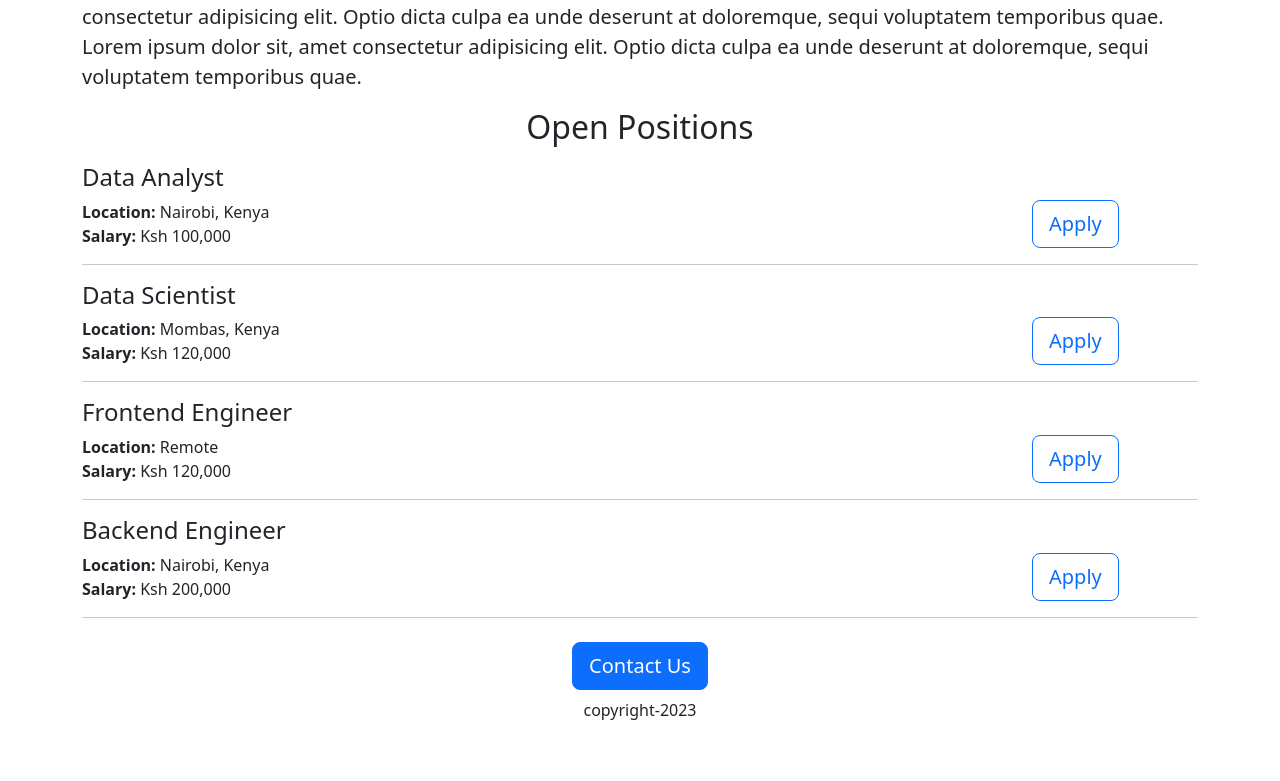
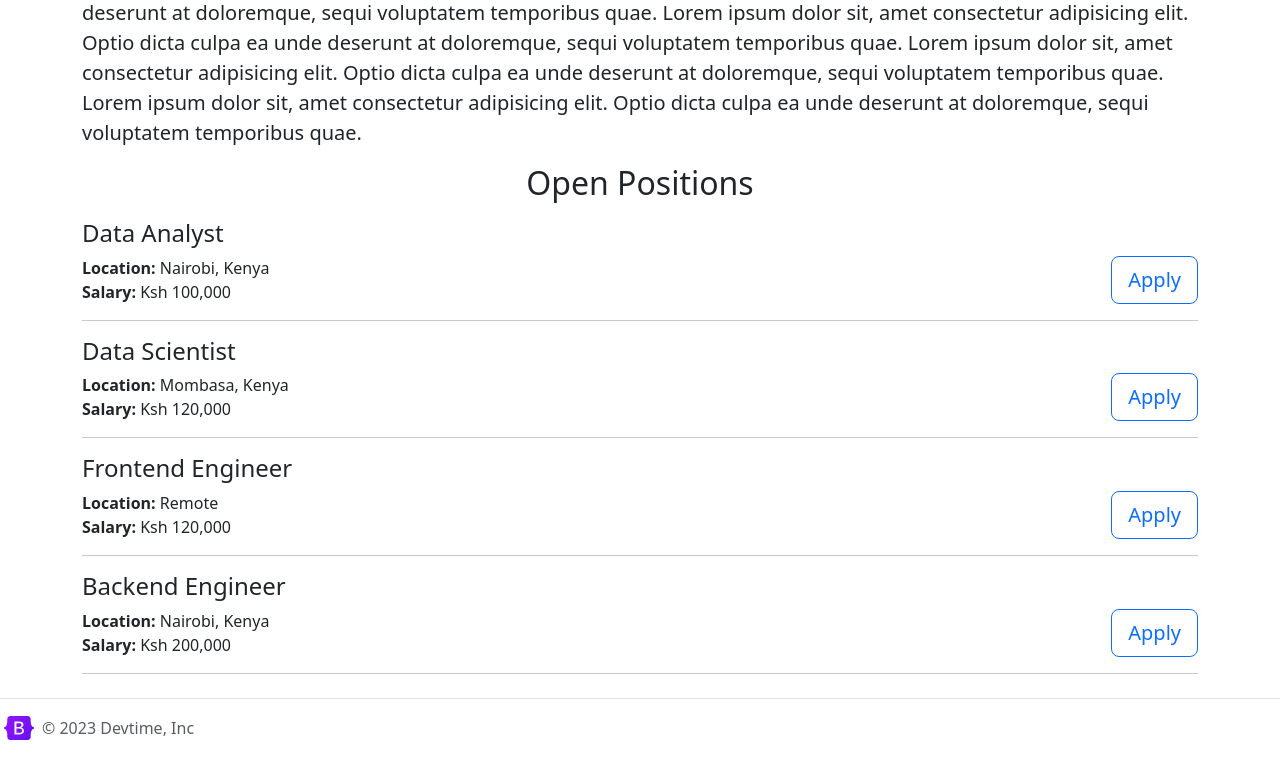
Before and after one commit to munyite001/Careers-Page, a Flask app: page / in a window 1280 px wide. Shown: the part 588-1369 px from the top of the page. Before the commit the page ends 1308 px from the top, so only its background shows below. Run offline with Flask 3, Linux system fonts and the light colour scheme.

Commit message:
add sematic header and footer

```diff
--- a/app.py
+++ b/app.py
@@ -13,7 +13,7 @@ JOBS = [
     {
         'id': 2,
         'title': 'Data Scientist',
-        'location': 'Mombas, Kenya',
+        'location': 'Mombasa, Kenya',
         'salary': 'Ksh 120,000'
     },
     {
--- /dev/null
+++ b/requirements.txt
@@ -0,0 +1,2 @@
+flask
+gunicorn
--- a/templates/index.html
+++ b/templates/index.html
@@ -1,14 +1,11 @@
-<!DOCTYPE html>
-<html lang="en">
-<head>
-    <meta charset="UTF-8">
-    <meta http-equiv="X-UA-Compatible" content="IE=edge">
-    <meta name="viewport" content="width=device-width, initial-scale=1.0">
-    <title>Careers Website</title>
-    <link rel="stylesheet" href="../static/styles.css">
-    <link href="https://cdn.jsdelivr.net/npm/bootstrap@5.3.0-alpha3/dist/css/bootstrap.min.css" rel="stylesheet" integrity="sha384-KK94CHFLLe+nY2dmCWGMq91rCGa5gtU4mk92HdvYe+M/SXH301p5ILy+dN9+nJOZ" crossorigin="anonymous">
-</head>
-<body>
+{% extends "layout.html" %}
+
+{% block title %}
+    careers
+{% endblock %}
+
+{% block main %}
+
 <main class="container">
     <h1 class="text-center my-3 fs-1 fw-normal">DevTime Careers</h1>
     <div class="banner-container">
@@ -42,16 +39,13 @@
                     <p class="my-0"><b>Salary: </b>{{job.salary}}</p>
                 </div>
                 <div class="col-2">
-                        <button class="btn btn-outline-primary btn-lg">Apply</button>
+                    <a href="mailto:devtimecareers@gmail.com">
+                        <button class="btn btn-outline-primary btn-lg float-end">Apply</button>
+                    </a>
                 </div>
             </div>
             <hr>
         {% endfor %}
     </div>
 </main>
-    <footer class="container d-flex flex-column align-items-center">
-        <button class="btn btn-primary btn-lg my-2" type="text">Contact Us</button>
-        <p>copyright-2023</p>
-    </footer>
-</body>
-</html>
+{% endblock %}
--- /dev/null
+++ b/templates/layout.html
@@ -0,0 +1,40 @@
+<!DOCTYPE html>
+<html lang="en">
+<head>
+    <meta charset="UTF-8">
+    <meta http-equiv="X-UA-Compatible" content="IE=edge">
+    <meta name="viewport" content="width=device-width, initial-scale=1.0">
+    <title>{% block title %}{% endblock %}</title>
+    <link rel="stylesheet" href="../static/styles.css">
+    <link href="https://cdn.jsdelivr.net/npm/bootstrap@5.3.0-alpha3/dist/css/bootstrap.min.css" rel="stylesheet" integrity="sha384-KK94CHFLLe+nY2dmCWGMq91rCGa5gtU4mk92HdvYe+M/SXH301p5ILy+dN9+nJOZ" crossorigin="anonymous">
+</head>
+<body>
+    <header>
+        <nav class="navbar bg-body-tertiary bg-white shadow fixed-top">
+            <div class="container-fluid">
+              <a class="navbar-brand" href="#">
+                <img src="../static/bootstrap-logo.svg" alt="Logo" width="30" height="24" class="d-inline-block align-text-top">
+                Devtime
+              </a>
+            </div>
+          </nav>
+      </header>
+      <div style="height: 56px;"></div>
+    {% block main %}
+    {% endblock %}
+    <footer class="d-flex flex-wrap justify-content-between align-items-center py-3 my-4 border-top">
+        <div class="col-md-4 d-flex align-items-center">
+          <a href="/" class="ms-1 mb-3 me-2 mb-md-0 text-body-secondary text-decoration-none lh-1">
+            <img src="../static/bootstrap-logo.svg" alt="Logo" width="30" height="24" class="d-inline-block align-text-top">
+          </a>
+          <span class="mb-3 mb-md-0 text-body-secondary">&copy; 2023 Devtime, Inc</span>
+        </div>
+
+        <ul class="nav col-md-4 justify-content-end list-unstyled d-flex">
+          <li class="ms-3"><a class="text-body-secondary" href="#"><svg class="bi" width="24" height="24"><use xlink:href="#twitter"/></svg></a></li>
+          <li class="ms-3"><a class="text-body-secondary" href="#"><svg class="bi" width="24" height="24"><use xlink:href="#instagram"/></svg></a></li>
+          <li class="ms-3"><a class="text-body-secondary" href="#"><svg class="bi" width="24" height="24"><use xlink:href="#facebook"/></svg></a></li>
+        </ul>
+      </footer>
+</body>
+</html>
```
Also changed, not shown: static/bootstrap-logo.svg (added), 1 other file. Lines whose indentation alone changed are shown as unchanged.
